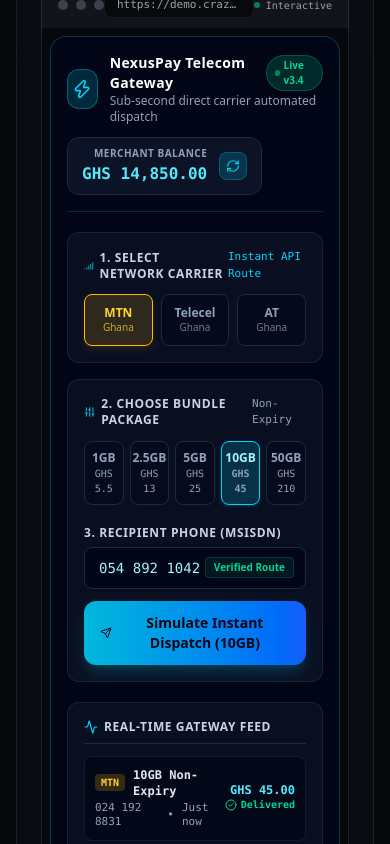
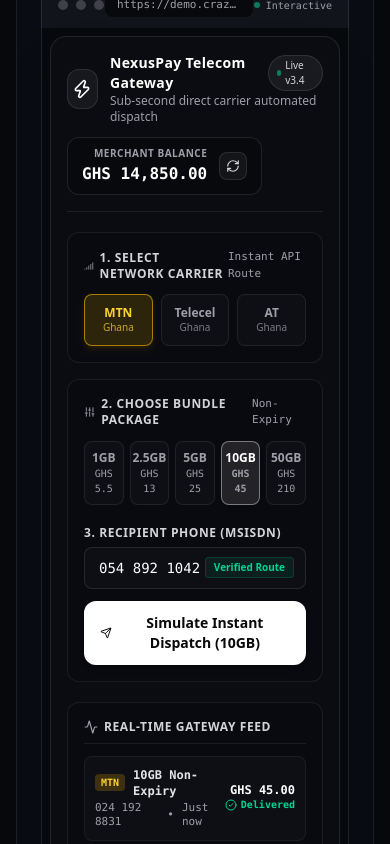
Before and after one commit to Loveago/crazytech, a Next.js app: page /portfolio in a window 390 px wide. Shown: the part 2160-3004 px from the top of the page. Built offline with nearby package versions, Linux system fonts and the light colour scheme.

Commit message:
style(portfolio): polish mockup colors and service section contrast

```diff
--- a/src/components/portfolio/mockups/nexus-pay-mockup.tsx
+++ b/src/components/portfolio/mockups/nexus-pay-mockup.tsx
@@ -107,36 +107,36 @@ export function NexusPayMockup({
   };
 
   return (
-    <div className="relative w-full rounded-2xl border border-cyan-500/30 bg-slate-950/90 p-4 sm:p-6 text-slate-100 shadow-2xl backdrop-blur-xl transition-all">
+    <div className="relative w-full rounded-2xl border border-white/10 bg-[#0c0d12]/95 p-4 sm:p-6 text-zinc-100 shadow-2xl backdrop-blur-xl transition-all">
       {/* Top Header / Status bar */}
-      <div className="mb-5 flex flex-wrap items-center justify-between gap-3 border-b border-cyan-500/20 pb-4">
+      <div className="mb-5 flex flex-wrap items-center justify-between gap-3 border-b border-white/[0.08] pb-4">
         <div className="flex items-center gap-3">
-          <div className="flex h-10 w-10 items-center justify-center rounded-xl bg-cyan-500/20 border border-cyan-500/40 text-cyan-400">
+          <div className="flex h-10 w-10 items-center justify-center rounded-xl bg-white/[0.05] border border-white/10 text-white">
             <Zap className="h-5 w-5" />
           </div>
           <div>
             <div className="flex items-center gap-2">
               <span className="font-bold text-sm tracking-wide text-white">NexusPay Telecom Gateway</span>
-              <span className="inline-flex items-center gap-1 rounded-full bg-emerald-500/20 px-2 py-0.5 text-[10px] font-semibold text-emerald-400 border border-emerald-500/30">
+              <span className="inline-flex items-center gap-1 rounded-full bg-white/[0.06] px-2 py-0.5 text-[10px] font-medium text-zinc-300 border border-white/10">
                 <span className="h-1.5 w-1.5 rounded-full bg-emerald-400 animate-pulse" /> Live v3.4
               </span>
             </div>
-            <p className="text-xs text-slate-400">Sub-second direct carrier automated dispatch</p>
+            <p className="text-xs text-zinc-400">Sub-second direct carrier automated dispatch</p>
           </div>
         </div>
 
         {/* Live Balance Card */}
-        <div className="flex items-center gap-3 rounded-xl border border-slate-800 bg-slate-900/80 px-3.5 py-2">
+        <div className="flex items-center gap-3 rounded-xl border border-white/10 bg-[#08090d] px-3.5 py-2">
           <div className="text-right">
-            <span className="block text-[10px] uppercase font-bold tracking-wider text-slate-400">Merchant Balance</span>
-            <span className="font-mono text-base font-extrabold text-cyan-300">
+            <span className="block text-[10px] uppercase font-bold tracking-wider text-zinc-400">Merchant Balance</span>
+            <span className="font-mono text-base font-extrabold text-white">
               GHS {balance.toLocaleString("en-US", { minimumFractionDigits: 2 })}
             </span>
           </div>
           <button
             onClick={() => setBalance((prev) => prev + 500)}
             title="Simulate quick wallet top-up"
-            className="rounded-lg bg-cyan-500/20 hover:bg-cyan-500/30 text-cyan-400 p-1.5 transition-colors border border-cyan-500/30"
+            className="rounded-lg bg-white/[0.05] hover:bg-white/[0.1] text-zinc-300 p-1.5 transition-colors border border-white/10"
           >
             <RefreshCw className="h-3.5 w-3.5" />
           </button>
@@ -146,12 +146,12 @@ export function NexusPayMockup({
       <div className={`grid grid-cols-1 ${isMobileFrame ? "" : "lg:grid-cols-12"} gap-5`}>
         {/* Left Interactive Dispatch Column */}
         <div className={`${isMobileFrame ? "w-full" : "lg:col-span-7"} space-y-4`}>
-          <div className="rounded-xl border border-slate-800/80 bg-slate-900/60 p-4">
+          <div className="rounded-xl border border-white/[0.08] bg-[#090a0f] p-4">
             <div className="flex items-center justify-between mb-3">
-              <label className="text-xs font-bold uppercase tracking-wider text-slate-300 flex items-center gap-1.5">
-                <Signal className="h-3.5 w-3.5 text-cyan-400" /> 1. Select Network Carrier
+              <label className="text-xs font-bold uppercase tracking-wider text-zinc-300 flex items-center gap-1.5">
+                <Signal className="h-3.5 w-3.5 text-zinc-400" /> 1. Select Network Carrier
               </label>
-              <span className="text-[11px] text-cyan-400 font-mono">Instant API Route</span>
+              <span className="text-[11px] text-zinc-400 font-mono">Instant API Route</span>
             </div>
 
             <div className="grid grid-cols-3 gap-2">
@@ -163,11 +163,11 @@ export function NexusPayMockup({
                   className={`flex flex-col items-center justify-center py-2.5 px-3 rounded-lg border text-xs font-bold transition-all ${
                     network === net
                       ? net === "MTN"
-                        ? "border-amber-400 bg-amber-400/15 text-amber-300 shadow-md shadow-amber-500/10"
+                        ? "border-amber-400/60 bg-amber-400/15 text-amber-300 shadow-md shadow-amber-500/10"
                         : net === "Telecel"
-                        ? "border-rose-500 bg-rose-500/15 text-rose-300 shadow-md shadow-rose-500/10"
-                        : "border-blue-500 bg-blue-500/15 text-blue-300 shadow-md shadow-blue-500/10"
-                      : "border-slate-800 bg-slate-950/60 text-slate-400 hover:border-slate-700 hover:text-slate-200"
+                        ? "border-rose-500/60 bg-rose-500/15 text-rose-300 shadow-md shadow-rose-500/10"
+                        : "border-blue-500/60 bg-blue-500/15 text-blue-300 shadow-md shadow-blue-500/10"
+                      : "border-white/[0.08] bg-[#0d0f15] text-zinc-400 hover:border-white/20 hover:text-white"
                   }`}
                 >
                   <span className="font-extrabold">{net}</span>
@@ -177,12 +177,12 @@ export function NexusPayMockup({
             </div>
           </div>
 
-          <div className="rounded-xl border border-slate-800/80 bg-slate-900/60 p-4 space-y-3">
+          <div className="rounded-xl border border-white/[0.08] bg-[#090a0f] p-4 space-y-3">
             <div className="flex items-center justify-between">
-              <label className="text-xs font-bold uppercase tracking-wider text-slate-300 flex items-center gap-1.5">
-                <Sliders className="h-3.5 w-3.5 text-cyan-400" /> 2. Choose Bundle Package
+              <label className="text-xs font-bold uppercase tracking-wider text-zinc-300 flex items-center gap-1.5">
+                <Sliders className="h-3.5 w-3.5 text-zinc-400" /> 2. Choose Bundle Package
               </label>
-              <span className="text-[11px] text-slate-400 font-mono">Non-Expiry</span>
+              <span className="text-[11px] text-zinc-400 font-mono">Non-Expiry</span>
             </div>
 
             <div className="grid grid-cols-5 gap-1.5 sm:gap-2">
@@ -193,18 +193,18 @@ export function NexusPayMockup({
                   onClick={() => setSelectedSize(b.size)}
                   className={`flex flex-col items-center py-2 px-1 rounded-lg border text-center transition-all ${
                     selectedSize === b.size
-                      ? "border-cyan-400 bg-cyan-500/20 text-cyan-200 font-bold shadow-sm shadow-cyan-500/20"
-                      : "border-slate-800 bg-slate-950/50 text-slate-400 hover:border-slate-700 hover:text-slate-300"
+                      ? "border-white/40 bg-white/[0.1] text-white font-bold shadow-sm"
+                      : "border-white/[0.08] bg-[#0d0f15] text-zinc-400 hover:border-white/20 hover:text-zinc-200"
                   }`}
                 >
                   <span className="text-xs font-semibold">{b.size}</span>
-                  <span className="text-[10px] font-mono text-slate-400">GHS {b.price}</span>
+                  <span className="text-[10px] font-mono text-zinc-400">GHS {b.price}</span>
                 </button>
               ))}
             </div>
 
             <div className="pt-2">
-              <label className="text-xs font-bold uppercase tracking-wider text-slate-300 mb-1.5 block">
+              <label className="text-xs font-bold uppercase tracking-wider text-zinc-300 mb-1.5 block">
                 3. Recipient Phone (MSISDN)
               </label>
               <div className="relative">
@@ -213,7 +213,7 @@ export function NexusPayMockup({
                   value={recipient}
                   onChange={(e) => setRecipient(e.target.value)}
                   placeholder="024 000 0000"
-                  className="w-full rounded-lg border border-slate-800 bg-slate-950 px-3.5 py-2.5 text-sm font-mono text-cyan-200 placeholder-slate-600 focus:border-cyan-400 focus:outline-none focus:ring-1 focus:ring-cyan-400"
+                  className="w-full rounded-lg border border-white/10 bg-[#0d0f15] px-3.5 py-2.5 text-sm font-mono text-white placeholder-zinc-600 focus:border-white/30 focus:outline-none"
                 />
                 <span className="absolute right-3 top-2.5 text-[10px] font-bold text-emerald-400 bg-emerald-500/10 px-2 py-0.5 rounded border border-emerald-500/20">
                   Verified Route
@@ -228,23 +228,23 @@ export function NexusPayMockup({
               disabled={isDispatching}
               className={`w-full relative flex items-center justify-center gap-2 rounded-xl py-3 px-4 font-bold text-sm transition-all duration-300 ${
                 dispatchSuccess
-                  ? "bg-emerald-500 text-slate-950 shadow-lg shadow-emerald-500/25"
-                  : "bg-gradient-to-r from-cyan-500 to-blue-600 hover:from-cyan-400 hover:to-blue-500 text-slate-950 shadow-lg shadow-cyan-500/20 active:scale-[0.99]"
+                  ? "bg-emerald-500 text-zinc-950 shadow-lg shadow-emerald-500/25"
+                  : "bg-white hover:bg-zinc-200 text-zinc-950 shadow-md active:scale-[0.99]"
               }`}
             >
               {isDispatching ? (
                 <>
-                  <RefreshCw className="h-4 w-4 animate-spin text-slate-950" />
+                  <RefreshCw className="h-4 w-4 animate-spin text-zinc-950" />
                   <span>Executing Gateway API...</span>
                 </>
               ) : dispatchSuccess ? (
                 <>
-                  <CheckCircle2 className="h-4 w-4 text-slate-950" />
+                  <CheckCircle2 className="h-4 w-4 text-zinc-950" />
                   <span>Dispatched in 1.14s! Received</span>
                 </>
               ) : (
                 <>
-                  <Send className="h-4 w-4 text-slate-950" />
+                  <Send className="h-4 w-4 text-zinc-950" />
                   <span>Simulate Instant Dispatch ({selectedSize})</span>
                 </>
               )}
@@ -254,10 +254,10 @@ export function NexusPayMockup({
 
         {/* Right Live Stream / Metrics Column */}
         <div className={`${isMobileFrame ? "w-full" : "lg:col-span-5"} space-y-4`}>
-          <div className="rounded-xl border border-slate-800/80 bg-slate-900/60 p-4">
-            <div className="flex items-center justify-between mb-3 border-b border-slate-800 pb-2">
-              <span className="text-xs font-bold uppercase tracking-wider text-slate-300 flex items-center gap-1.5">
-                <Activity className="h-3.5 w-3.5 text-cyan-400" /> Real-Time Gateway Feed
+          <div className="rounded-xl border border-white/[0.08] bg-[#090a0f] p-4">
+            <div className="flex items-center justify-between mb-3 border-b border-white/[0.08] pb-2">
+              <span className="text-xs font-bold uppercase tracking-wider text-zinc-300 flex items-center gap-1.5">
+                <Activity className="h-3.5 w-3.5 text-zinc-400" /> Real-Time Gateway Feed
               </span>
               <span className="h-2 w-2 rounded-full bg-emerald-400 animate-ping" />
             </div>
@@ -266,7 +266,7 @@ export function NexusPayMockup({
               {transactions.map((tx) => (
                 <div
                   key={tx.id}
-                  className="flex items-center justify-between rounded-lg border border-slate-800/60 bg-slate-950/70 p-2.5 transition-all hover:border-cyan-500/30"
+                  className="flex items-center justify-between rounded-lg border border-white/[0.06] bg-[#0d0f15] p-2.5 transition-all hover:border-white/20"
                 >
                   <div className="space-y-0.5">
                     <div className="flex items-center gap-2">
@@ -281,9 +281,9 @@ export function NexusPayMockup({
                       >
                         {tx.network}
                       </span>
-                      <span className="text-slate-200 font-semibold">{tx.bundle}</span>
+                      <span className="text-zinc-200 font-semibold">{tx.bundle}</span>
                     </div>
-                    <div className="text-[11px] text-slate-400 flex items-center gap-2">
+                    <div className="text-[11px] text-zinc-400 flex items-center gap-2">
                       <span>{tx.recipient}</span>
                       <span>•</span>
                       <span>{tx.time}</span>
@@ -291,7 +291,7 @@ export function NexusPayMockup({
                   </div>
 
                   <div className="text-right">
-                    <span className="block font-bold text-cyan-300">GHS {tx.amount.toFixed(2)}</span>
+                    <span className="block font-bold text-white">GHS {tx.amount.toFixed(2)}</span>
                     <span className="inline-flex items-center gap-1 text-[10px] font-semibold text-emerald-400">
                       <CheckCircle2 className="h-3 w-3" /> {tx.status}
                     </span>
@@ -301,12 +301,12 @@ export function NexusPayMockup({
             </div>
           </div>
 
-          <div className="rounded-xl border border-cyan-500/20 bg-cyan-950/20 p-3.5 flex items-center justify-between text-xs">
+          <div className="rounded-xl border border-white/[0.08] bg-[#0d0f15] p-3.5 flex items-center justify-between text-xs">
             <div className="flex items-center gap-2">
-              <ShieldCheck className="h-4 w-4 text-cyan-400 shrink-0" />
-              <span className="text-slate-300">Closed-Loop Carrier Reconciliation</span>
+              <ShieldCheck className="h-4 w-4 text-emerald-400 shrink-0" />
+              <span className="text-zinc-300">Closed-Loop Carrier Reconciliation</span>
             </div>
-            <span className="font-mono font-bold text-cyan-300">99.99% Guaranteed</span>
+            <span className="font-mono font-bold text-white">99.99% Guaranteed</span>
           </div>
         </div>
       </div>
```
Also changed, not shown: src/components/portfolio/mockups/aura-luxe-mockup.tsx (+14 -14 lines), src/components/portfolio/mockups/omni-core-mockup.tsx (+9 -9 lines), src/components/portfolio/mockups/pulse-health-mockup.tsx (+10 -10 lines), src/components/portfolio/mockups/restaurant-mockup.tsx (+18 -18 lines), src/components/portfolio/services-section.tsx (+29 -29 lines).
